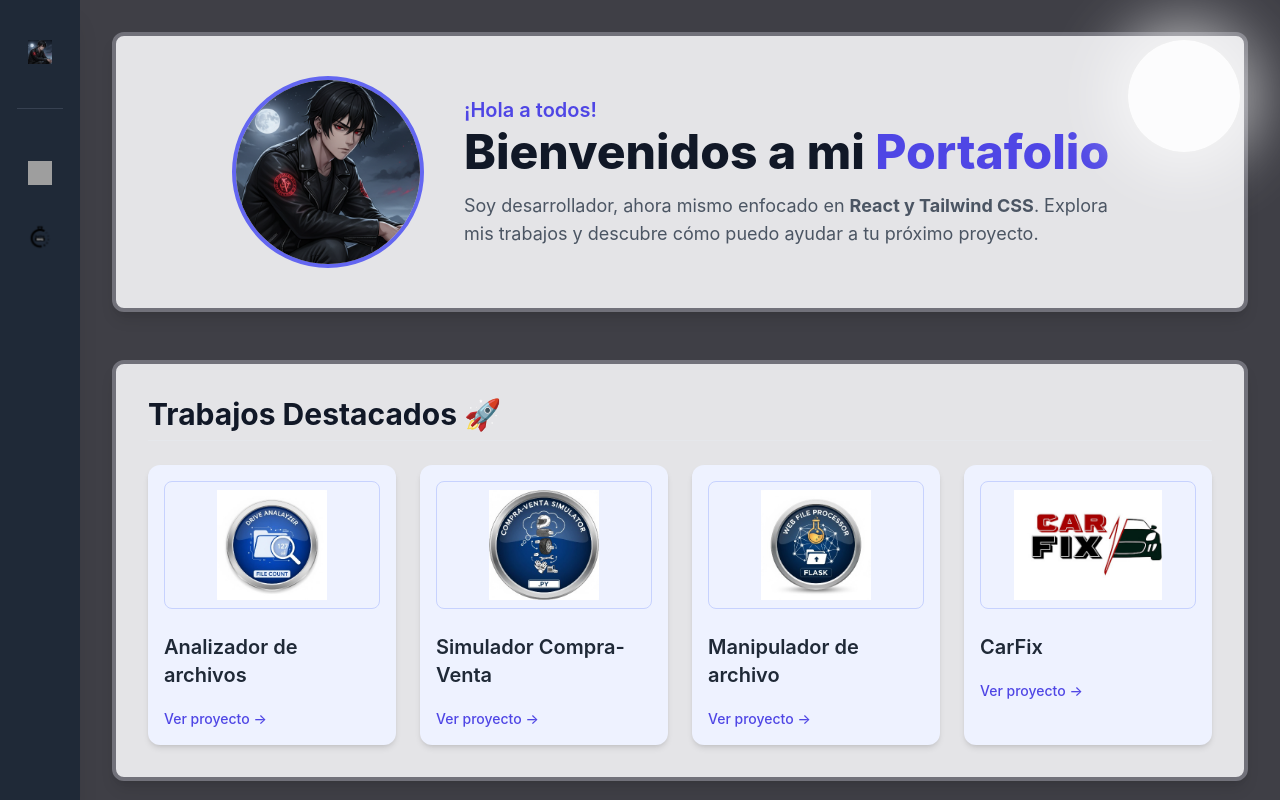
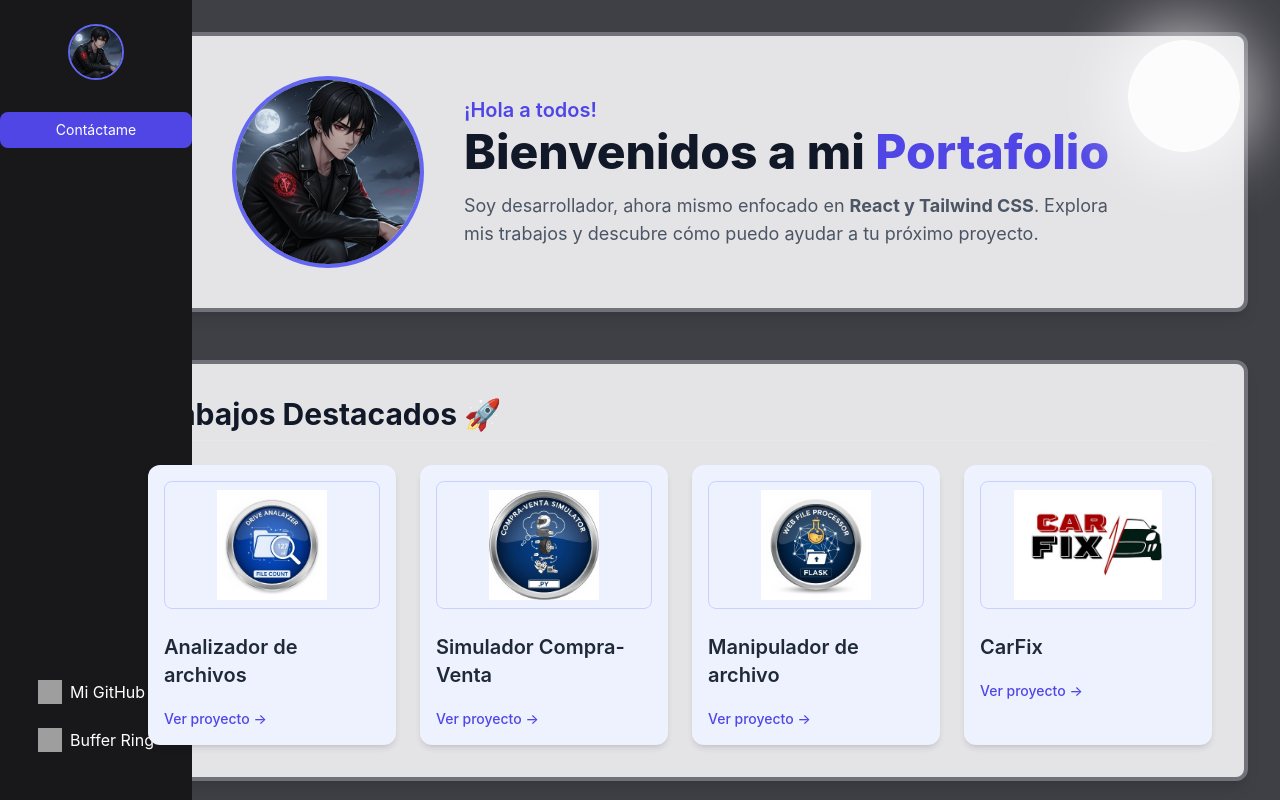
Before and after one commit to Hades-dev-code/Lenguaje-de-programaciob, a React (Create React App) app in the folder hadespage/: page / in a window 1280 px wide. Shown: the top 800 px of the page. Built offline with nearby package versions, Linux system fonts and the light colour scheme; grey boxes are pictures that could not be loaded.

Commit message:
Refactor Sidebar for expandable menu and new icons
Refactor Sidebar component to use state for expansion and improve layout.

```diff
--- a/hadespage/src/components/shared/Sidebar.js
+++ b/hadespage/src/components/shared/Sidebar.js
@@ -1,78 +1,64 @@
-import React from 'react';
-import GithubIcon from '../../assets/github-icon.png';
-import BufferringIcon from '../../assets/company-icon.png';
-import ProfileIcon from '../../assets/profile-pic.png';
+import React, { useState } from "react";
+import { Link } from "react-router-dom";
 
-// Componente individual para cada enlace
-const SidebarItem = ({ icon, url, name }) => (
-    <a
-        href={url}
-        target="_blank"
-        rel="noopener noreferrer"
-        className="relative flex items-center h-12 w-12 my-2 mx-auto
-                   transition-all duration-300 ease-linear rounded-xl
-                   hover:bg-indigo-600 hover:text-white text-gray-400
-                   group"
+// Importar tus íconos desde assets
+import GithubIcon from "../../assets/github.png";
+import CompanyIcon from "../../assets/company.png";
+import ProfilePic from "../../assets/profile-pic.png";
+
+function Sidebar() {
+  const [isExpanded, setIsExpanded] = useState(false);
+
+  return (
+    <aside
+      className={`fixed top-0 left-0 h-full bg-zinc-900 text-white
+                  flex flex-col items-center py-6 transition-all duration-300
+                  ${isExpanded ? "w-48" : "w-20"}`}
+      onMouseEnter={() => setIsExpanded(true)}
+      onMouseLeave={() => setIsExpanded(false)}
     >
-        {/* Ícono */}
-        <img src={icon} alt={name} className="h-6 w-6 ml-3" />
+      {/* Avatar */}
+      <div className="w-14 h-14 rounded-full overflow-hidden border-2 border-indigo-500 mb-8">
+        <img
+          src={ProfilePic}
+          alt="Avatar"
+          className="w-full h-full object-cover"
+        />
+      </div>
 
-        <span className="absolute left-full w-48 ml-4
-                       bg-white text-gray-900 rounded-md px-4 py-2
-                       opacity-0 group-hover:opacity-100 group-hover:transition-opacity
-                       shadow-lg whitespace-nowrap pointer-events-none">
-            {name}
-        </span>
-    </a>
-);
+      {/* Botón de contacto */}
+      <Link
+        to="/contacto"
+        className="mb-8 w-full text-center bg-indigo-600 hover:bg-indigo-700
+                   py-2 px-3 rounded-lg text-sm transition"
+      >
+        {isExpanded ? "Contáctame" : "✉️"}
+      </Link>
 
+      {/* Enlaces a perfiles */}
+      <nav className="flex flex-col gap-6 mt-auto mb-6">
+        <a
+          href="https://github.com/Hades-dev-code"
+          target="_blank"
+          rel="noopener noreferrer"
+          className="flex items-center gap-2 hover:text-indigo-400 transition"
+        >
+          <img src={GithubIcon} alt="GitHub" className="w-6 h-6" />
+          {isExpanded && <span>Mi GitHub</span>}
+        </a>
 
-const Sidebar = () => {
-    // Definimos los enlaces con su información
-    const topLinks = [
-        {
-            name: 'Mi Perfil',
-            url: '#', // Enlace para la sección principal de la página
-            icon: ProfileIcon
-        },
-    ];
-
-    const externalLinks = [
-        {
-            name: 'Mi GitHub Personal',
-            url: 'https://github.com/Hades-dev-code',
-            icon: GithubIcon
-        },
-        {
-            name: 'GitHub Bufferring',
-            url: 'https://github.com/bufferring',
-            icon: BufferringIcon
-        },
-    ];
-
-    return (
-        // El contenedor principal del menú
-        <div className="fixed left-0 top-0 h-screen w-20
-                        bg-gray-800 shadow-xl p-3
-                        flex flex-col items-center z-10"> {/* Añadimos z-10 para que esté encima del contenido */}
-
-            <div className="flex flex-col w-full items-center mb-6 mt-2">
-                {topLinks.map((link) => (
-                    <SidebarItem key={link.name} {...link} />
-                ))}
-            </div>
-
-            <div className="border-t border-gray-700 pt-4 w-10/12"></div>
-
-            <div className="flex flex-col w-full items-center mt-4">
-                {externalLinks.map((link) => (
-                    <SidebarItem key={link.name} {...link} />
-                ))}
-            </div>
-
-        </div>
-    );
-};
-
+        <a
+          href="https://github.com/bufferring"
+          target="_blank"
+          rel="noopener noreferrer"
+          className="flex items-center gap-2 hover:text-indigo-400 transition"
+        >
+          <img src={CompanyIcon} alt="Compañía" className="w-6 h-6" />
+          {isExpanded && <span>Buffer Ring</span>}
+        </a>
+      </nav>
+    </aside>
+  );
+}
 
 export default Sidebar;
```
